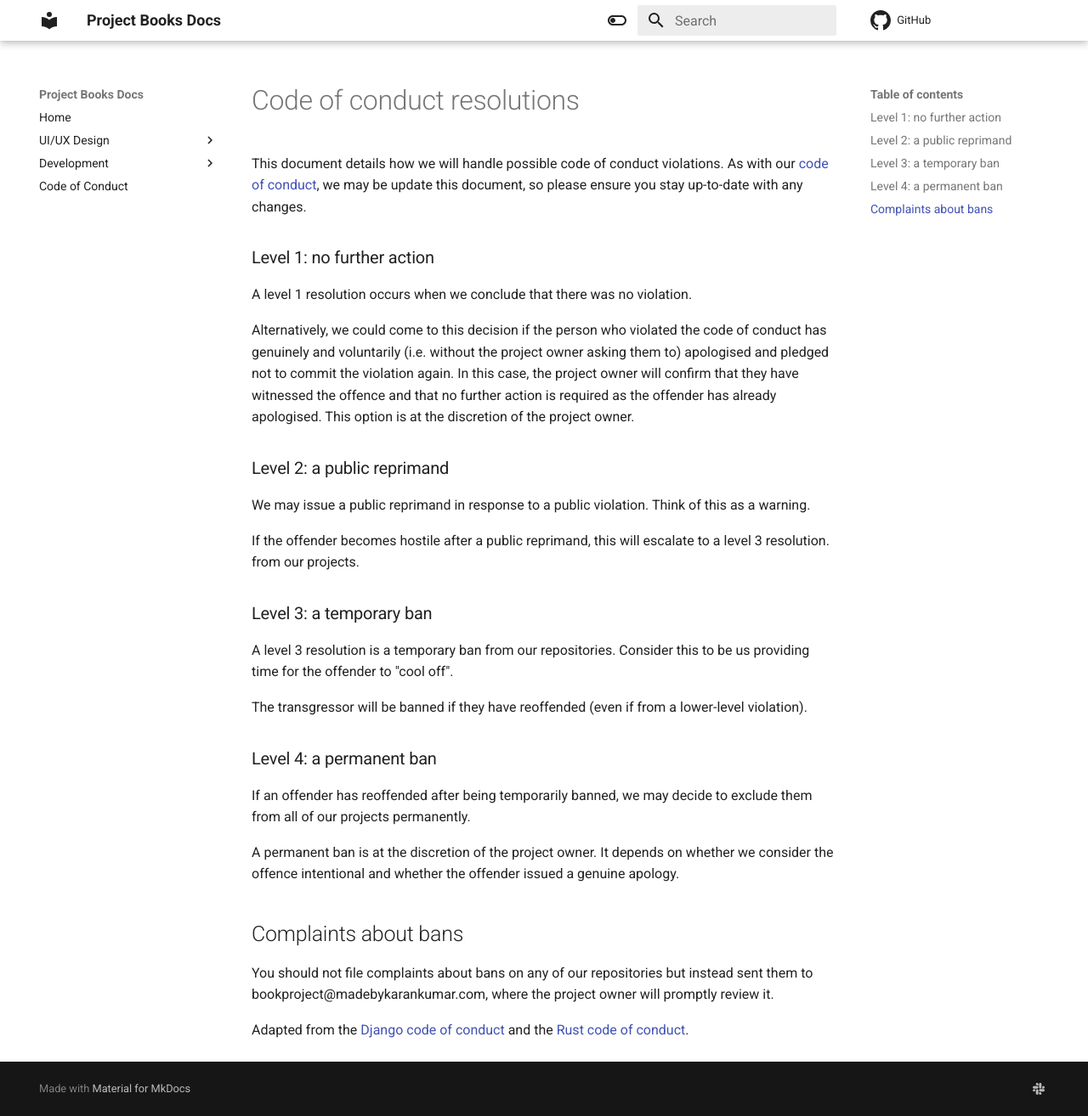
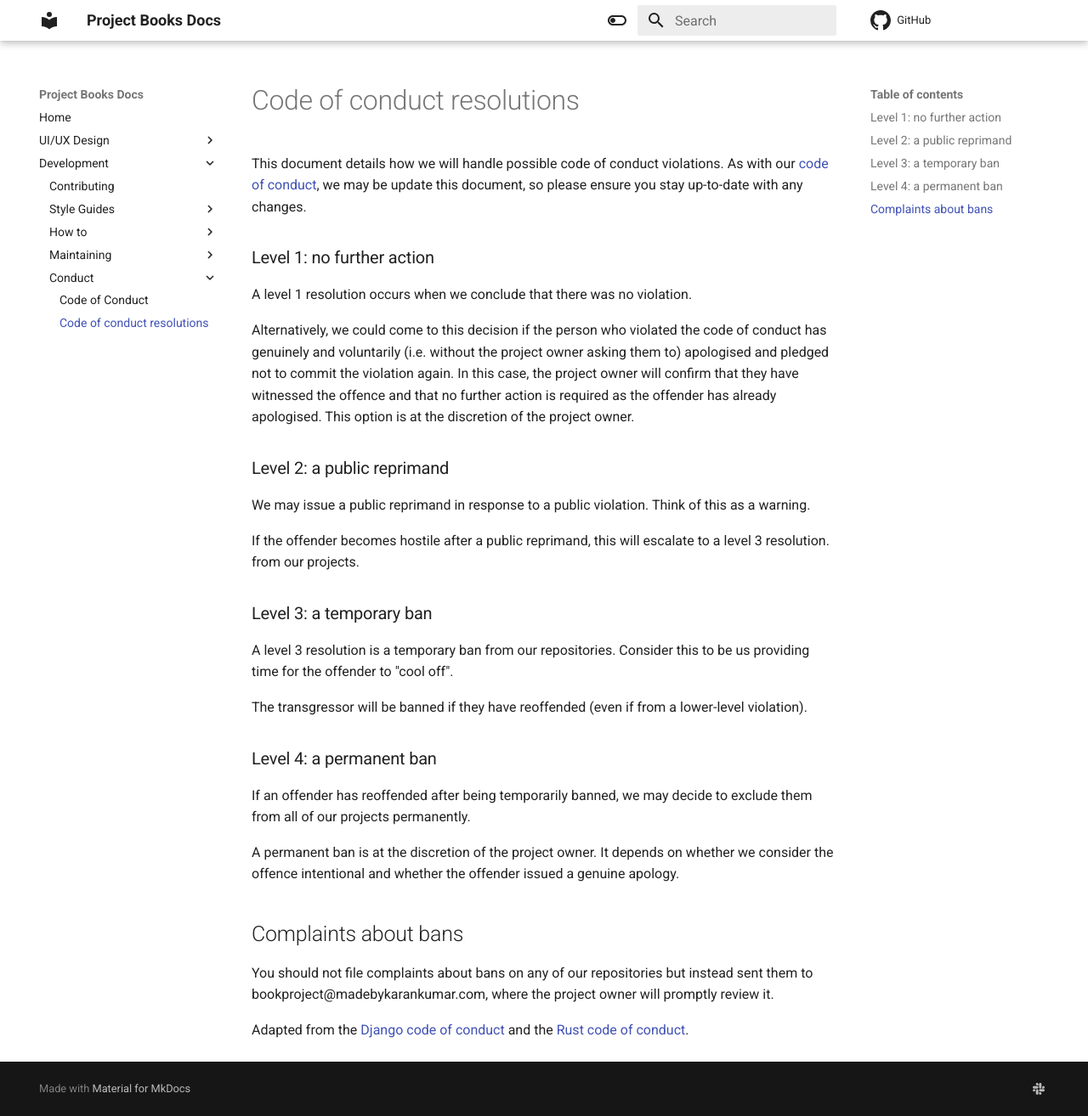
Before and after one commit to Project-Books/project-books.github.io, an MkDocs documentation site: the page built from docs/code-of-conduct-resolutions.md, in a window 1280 px wide and 1314 px high. Shown: the whole window at 85% size. Built offline with MkDocs 1.6.1 and Material for MkDocs 9.7.7, drawn with Linux system fonts in a browser that asks for light colours; part of the change alters nothing that is shown.

Commit message:
Make new conduct section

```diff
--- a/mkdocs.yml
+++ b/mkdocs.yml
@@ -17,11 +17,12 @@ nav:
                   - Rewriting pushed commits with a different email address: development/how-to/rewrite-pushed-commits.md
           - Maintaining:
                   - Code reviews: development/maintaining/code-reviews.md
-                  - Code of conduct resolutions: development/maintaining/code-of-conduct-resolutions.md
                   - Core team: development/maintaining/core-team.md
                   - Becoming a maintainer: development/maintaining/maintainer.md
                   - Becoming a triager: development/maintaining/triager.md
-  - Code of Conduct: code-of-conduct.md
+          - Conduct:
+                  - Code of Conduct: code-of-conduct.md
+                  - Code of conduct resolutions: code-of-conduct-resolutions.md
 theme:
         name: material
         palette:
```
